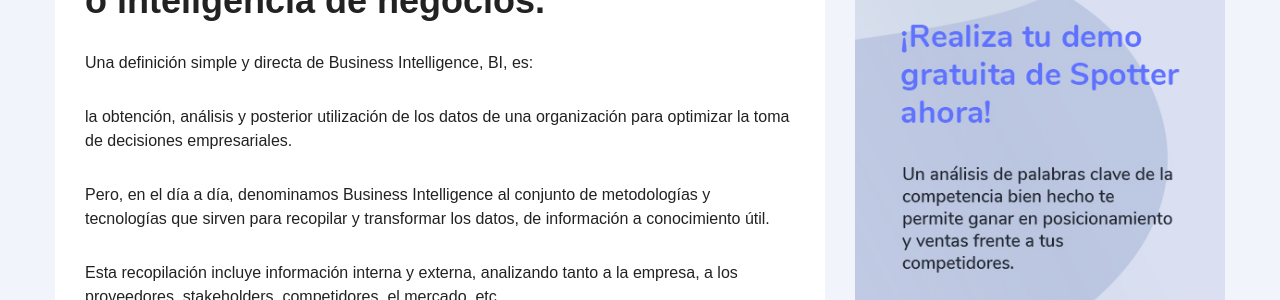
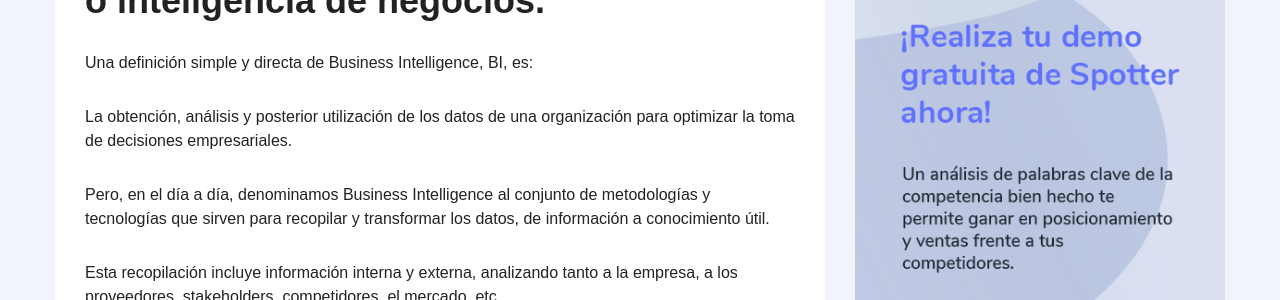
Before and after one commit to GearTranslations/spotter-blog, a Jekyll site: the page built from _posts/2020-05-15-que-es-business-intelligence-y-por-que-debe-importarte.md, in a window 1280 px wide and 900 px high, scrolled down 658 px. Shown: the part 152-452 px from the top of the window. Built offline with Jekyll 4.4.1, drawn with Linux system fonts in a browser that asks for light colours; nearby versions of some CDN libraries.

```diff
--- a/_posts/2020-05-15-que-es-business-intelligence-y-por-que-debe-importarte.md
+++ b/_posts/2020-05-15-que-es-business-intelligence-y-por-que-debe-importarte.md
@@ -11,7 +11,7 @@ share-img: /img/que-es-business-intelligence.jpg
 
 Una definición simple y directa de Business Intelligence, BI, es:
 
-la obtención, análisis y posterior utilización de los datos de una organización para optimizar la toma de decisiones empresariales.
+La obtención, análisis y posterior utilización de los datos de una organización para optimizar la toma de decisiones empresariales.
 
 Pero, en el día a día, denominamos Business Intelligence al conjunto de metodologías y tecnologías que sirven para recopilar y transformar los datos, de información a conocimiento útil.
 
```
